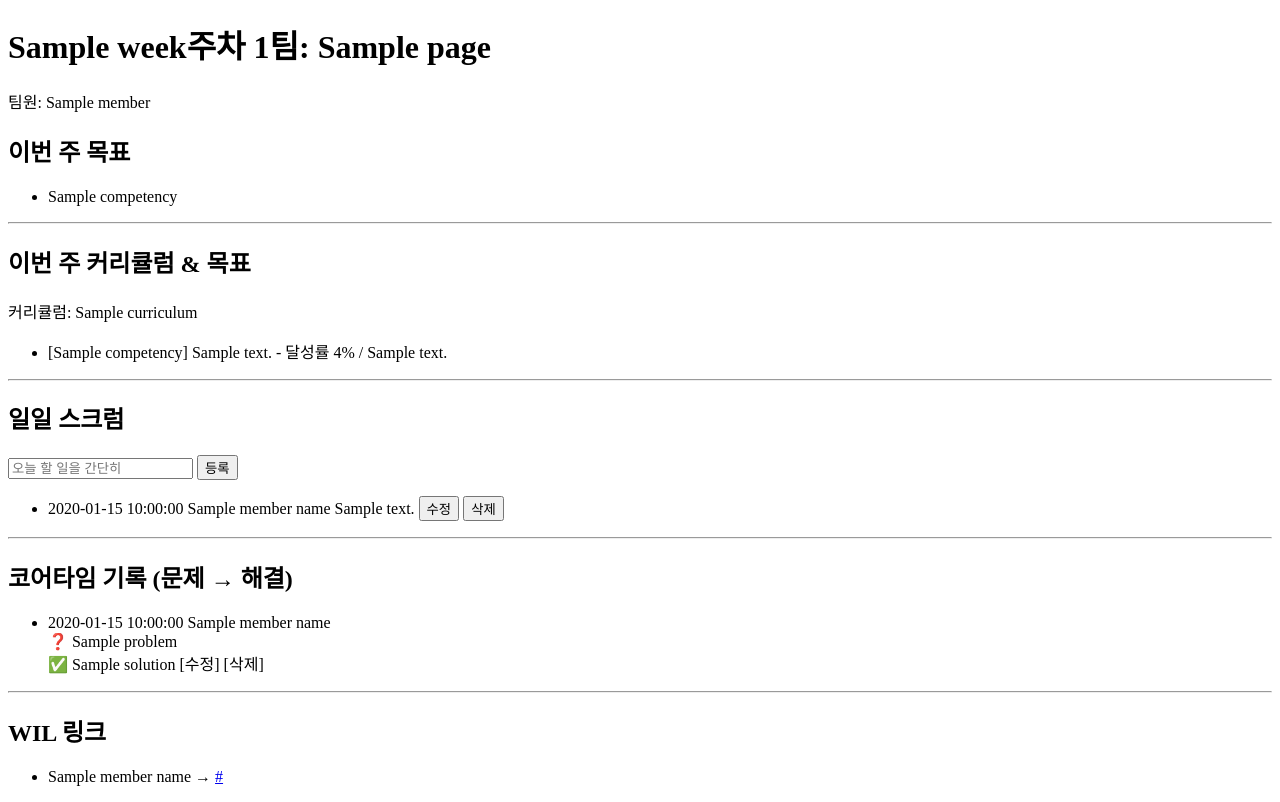
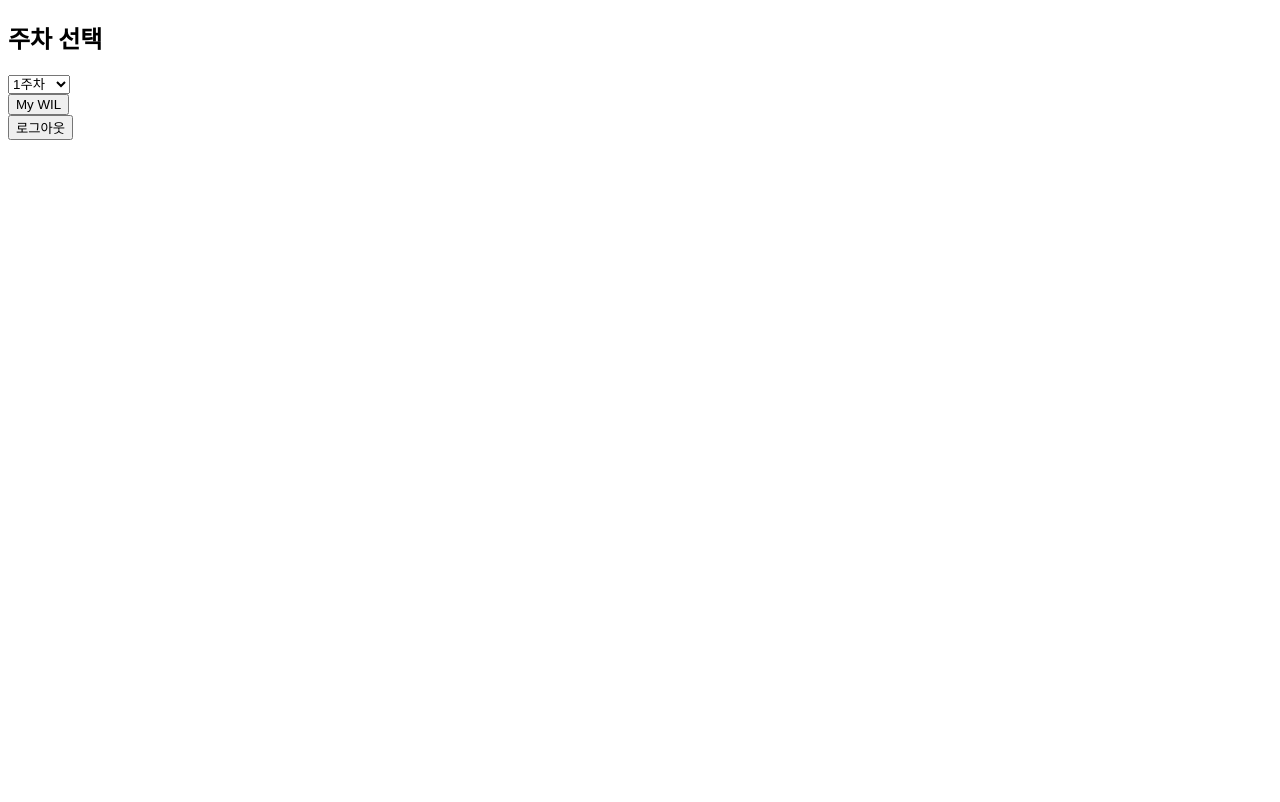
Before and after one commit to onekindalpha/JungleTeamLog, a Flask app: template templates/home.html in a window 1280 px wide. After the commit the page ends 140 px from the top, so only its background shows below. Run offline with Flask 3, Linux system fonts and the light colour scheme; the template is opened without the code that fills it: most values are stand-ins (such as "Sample title", 1, 10 or a date in 2020).

Commit message:
fix: 홈 화면 템플릿 복구

```diff
--- a/templates/home.html
+++ b/templates/home.html
@@ -1,103 +1,37 @@
 {% extends "base.html" %}
+
 {% block content %}
 
-<h1>{{ page.week }}주차 {{ page.team_number }}팀: {{ page.team_name }}</h1>
+<!-- 홈 화면 -->
+<!-- 로그인 후 사용자가 처음 진입하는 화면 -->
 
-<!-- 팀원 표시 -->
-<p>
-  팀원:
-  {% for member in page.members %}
-    {{ member.name }}{% if not loop.last %}, {% endif %}
-  {% endfor %}
-</p>
+<!-- 주차 선택 (총 1주~23주까지) -->
+<section>
+    <h2>주차 선택</h2>
 
-<h2>이번 주 목표</h2>
-<ul>
-  {% for g in goals %}
-    <li>{{ g.competency }}</li>
-  {% endfor %}
-</ul>
+    <select id="week-select">
+        {% for week in range(1, 24) %}
+            <option value="{{ week }}">{{ week }}주차</option>
+        {% endfor %}
+    </select>
+</section>
 
-<hr>
+<!-- My WIL 버튼 -->
+<section>
+    <button id="my-wil-button">My WIL</button>
+</section>
 
-<h2>이번 주 커리큘럼 & 목표</h2>
-<p>커리큘럼: {{ page.curriculum }}</p>
-<ul>
-  {% for g in goals %}
-    <li>
-      [{{ g.competency }}] {{ g.goal_text }}
-      {% if g.achievement_rate is not none %}
-        - 달성률 {{ g.achievement_rate }}% / {{ g.achievement_note }}
-      {% else %}
-        - 미체크
-      {% endif %}
-    </li>
-  {% endfor %}
-</ul>
-
-<hr>
-
-<h2>일일 스크럼</h2>
-
-<div id="scrum-input-area">
-  <input type="text" id="scrum-content-input" placeholder="오늘 할 일을 간단히">
-  <button id="scrum-register-btn">등록</button>
-</div>
-
-<ul id="scrum-list">
-  {% for s in scrums %}
-    <li class="scrum-item" data-id="{{ s._id }}" data-user-id="{{ s.user_id }}">
-      <span class="scrum-date">{{ s.log_date }}</span>
-      <span class="scrum-name">{{ member_names[s.user_id] }}</span>
-      <span class="scrum-content">{{ s.content }}</span>
-
-      {% if s.user_id|string == current_user_id|string %}
-        <button class="scrum-edit-btn">수정</button>
-        <button class="scrum-delete-btn">삭제</button>
-      {% endif %}
-    </li>
-  {% endfor %}
-</ul>
-
-<!-- JS에서 API 호출할 때 필요한 team_page_id, current_user_id를 화면에 숨겨서 전달 -->
-<input type="hidden" id="team-page-id" value="{{ page._id }}">
-<input type="hidden" id="current-user-id" value="{{ current_user_id }}">
-
-<hr>
-
-<h2>코어타임 기록 (문제 → 해결)</h2>
-<ul>
-  {% for c in coretime %}
-    <li>
-      {{ c.log_date }} {{ member_names[c.user_id] }}<br>
-      ❓ {{ c.problem }}<br>
-      ✅ {{ c.solution }}
-
-      {% if c.user_id == current_user_id %}
-        [수정] [삭제]
-      {% endif %}
-    </li>
-  {% endfor %}
-</ul>
-
-<hr>
-
-<h2>WIL 링크</h2>
-<ul>
-  {% for w in wil %}
-    <li>
-      {{ member_names[w.user_id] }} →
-      {% if w.url %}
-        <a href="{{ w.url }}">{{ w.url }}</a>
-      {% else %}
-        미등록
-      {% endif %}
-    </li>
-  {% endfor %}
-</ul>
+<!-- 로그아웃 버튼 -->
+<section>
+    <button id="logout-button">로그아웃</button>
+</section>
 
 {% endblock %}
 
 {% block scripts %}
-<script src="{{ url_for('static', filename='js/scrums.js') }}"></script>
+<script>
+    const weekTeams = {{ week_teams | tojson }};
+</script>
+
+<script src="{{ url_for('static', filename='js/home.js') }}"></script>
 {% endblock %}
```
